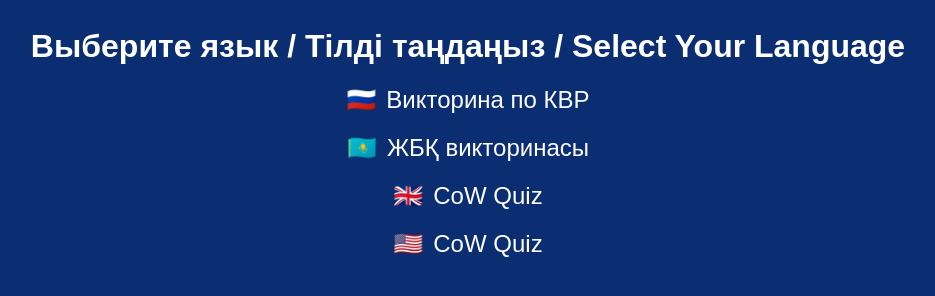
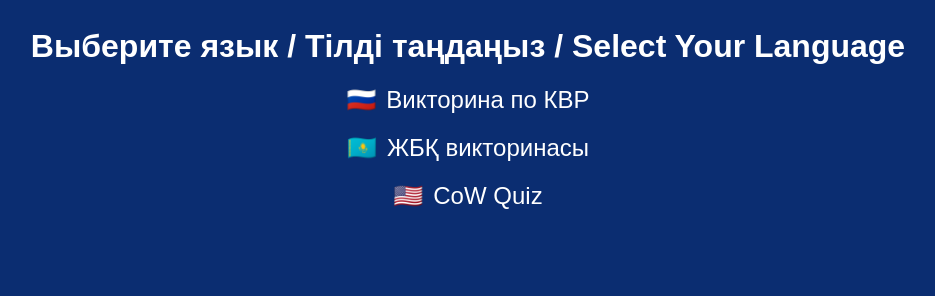
Before and after one commit to kazakhstan-atyrau/quiz-language-selection, a plain HTML site: page index.html in a window 1280 px wide. Shown: the part 110-406 px from the top of the page, without its empty margins (172-1107 px from the left). Drawn offline with Linux system fonts and the light colour scheme.

Commit message:
Update index.html

```diff
--- a/index.html
+++ b/index.html
@@ -52,7 +52,6 @@
 <ul>
 <li><a href="URL_FOR_RUSSIAN_QUIZ"><span class="flag">🇷🇺</span>Викторина по КВР</a></li>
 <li><a href="URL_FOR_KAZAKH_QUIZ"><span class="flag">🇰🇿</span>ЖБҚ викторинасы</a></li>
-<li><a href="URL_FOR_ENGLISH_QUIZ"><span class="flag">🇬🇧</span>CoW Quiz</a></li>
 <li><a href="URL_FOR_US_QUIZ"><span class="flag">🇺🇸</span>CoW Quiz</a></li>
 </ul>
 </div>
```
